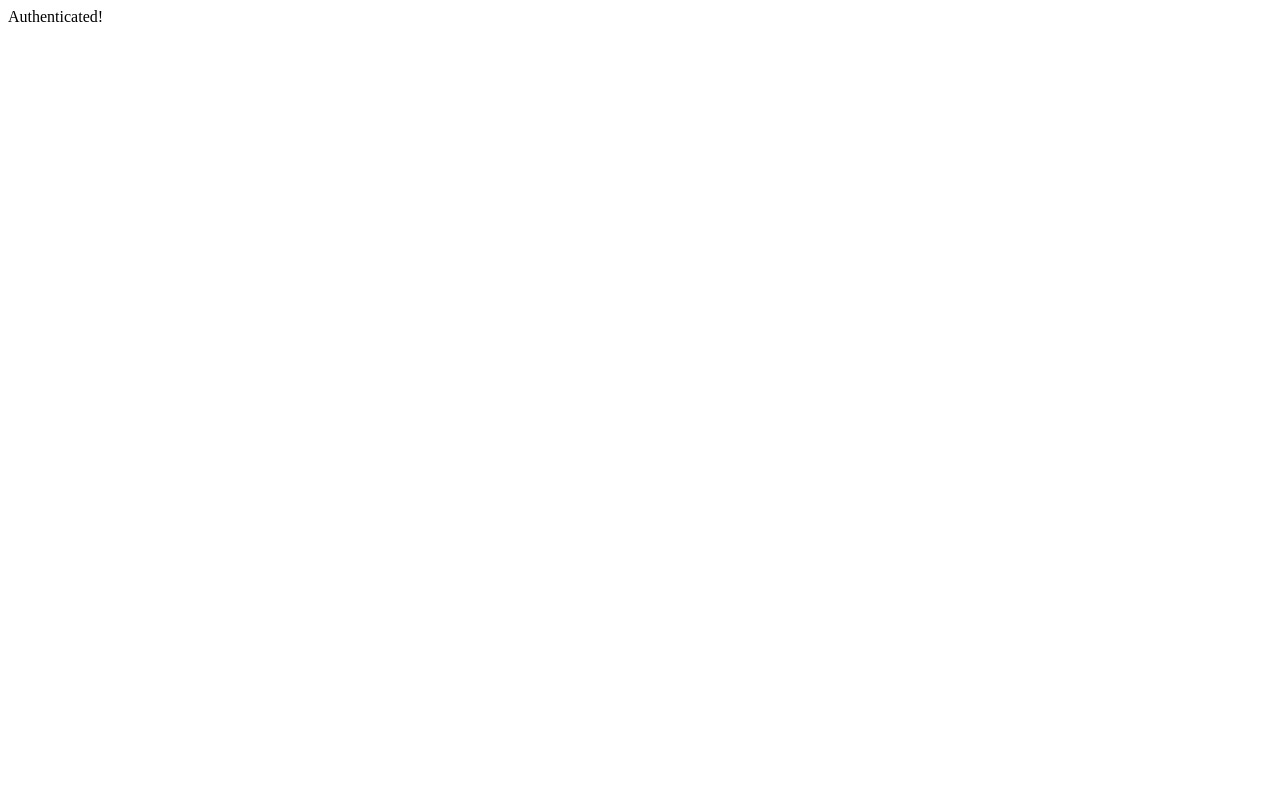
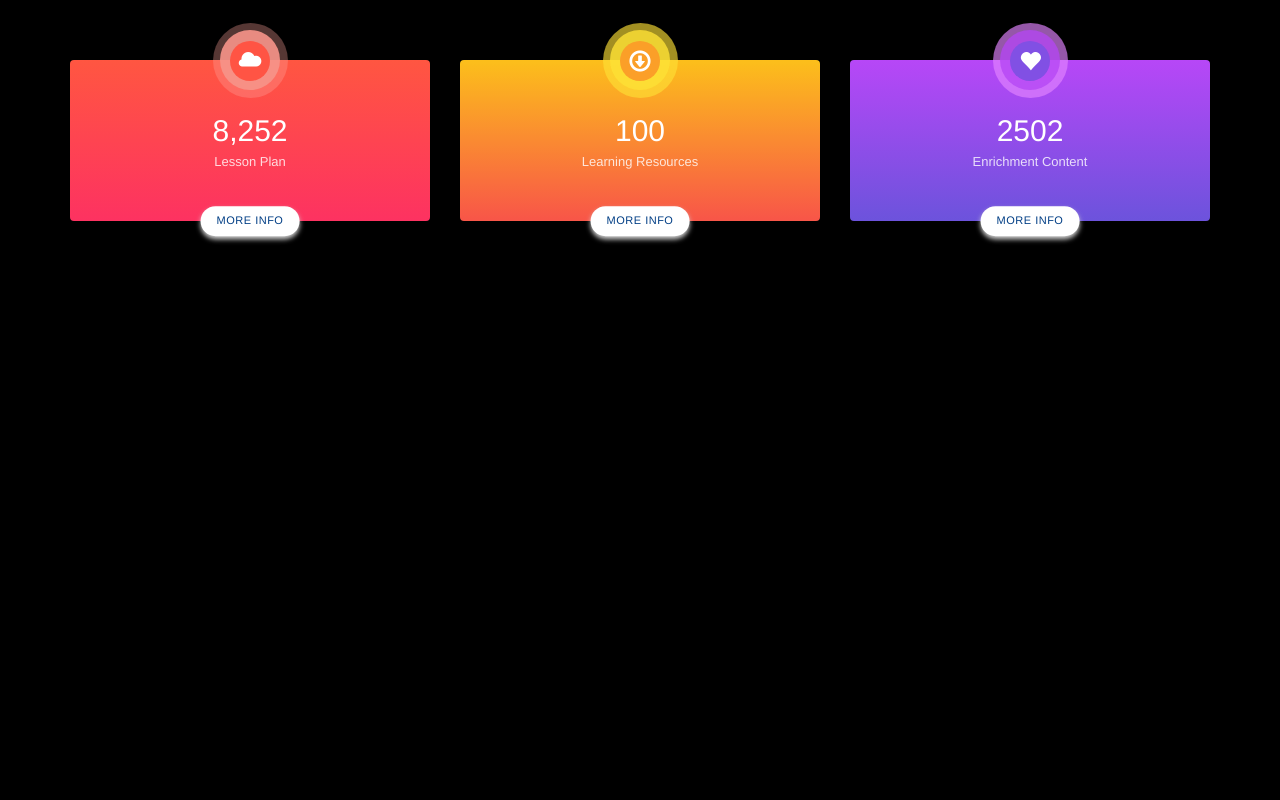
Before and after one commit to harisree-labs/aagneya-vyuh, a CodeIgniter app: page /vyuhcss/index.php/vyuh/index in a window 1280 px wide. Before the commit the page is almost empty. Run offline with CodeIgniter, Linux system fonts and the light colour scheme; some libraries are stand-ins or nearby versions.

Commit message:
about to start with view

```diff
--- a/application/controllers/User_authentication.php
+++ b/application/controllers/User_authentication.php
@@ -125,7 +125,7 @@ class User_Authentication extends CI_Controller
         // echo $this->session->userdata('email');
 
         // Redirect to login page
-        redirect('/user_authentication');
+        //redirect('/user_authentication');
     }
 
 }
--- a/application/controllers/Vyuh.php
+++ b/application/controllers/Vyuh.php
@@ -7,11 +7,16 @@ class Vyuh extends CI_Controller
         $this->load->model('level');
         $this->load->model('history');
         $this->load->model('user');
+
+//        $user_history['user_id'] = $this->session->userdata('id');
+//        $user_history['current_level'] = $this->session->userdata('level');
+//        $user_history['date'] = date("h:i:sa");
+//        $user_history['ip'] = $_SERVER['REMOTE_ADDR'];
     }
 
     public function index() {
-		$this->load->view('dashboard');
-	}
+        $this->load->view('dashboard');
+    }
 
     function dashboard() {
     	$this->load->view('dashboard');
@@ -23,14 +28,12 @@ class Vyuh extends CI_Controller
 
         $data = $this->level->get_next_question_for_user($email);
 
-        //$data['question'] = $row->question;
-        //$data['level_no'] = $row->level_no;
+        $user_history['user_id'] = $this->session->userdata('id');
+        $user_history['current_level'] = $this->session->userdata('level');
+        $user_history['date'] = date("h:i:sa");
+        $user_history['ip'] = $_SERVER['REMOTE_ADDR'];
 
-        $user_history['user_id'] = $this->session->userdata('id');
         $user_history['type'] = "PLAY_GAME";
-        $user_history['date'] = date("h:i:sa");
-        $user_history['current_level'] = $this->session->userdata('level');
-        $user_history['ip'] = $_SERVER['REMOTE_ADDR'];
         $user_history['details'] = json_encode($data);
 
         $this->history->log_user_activity($user_history);
--- a/application/models/History.php
+++ b/application/models/History.php
@@ -6,6 +6,7 @@ class History extends CI_Model {
         public $history_id;
         public $user_id;
         public $type;
+        public $details;
         public $date;
         public $current_level;
         public $ip;
@@ -13,16 +14,27 @@ class History extends CI_Model {
         public function __construct()//$user_id,$type,$current_level,$ip
         {
 
-//                $this->$user_id = $user_id;
-//                $this->$type = $type;
-//                $this->$date = date('Y-m-d H:i:s');
-//                $this->$current_level = $current_level;
-//                $this->$ip = $ip;
+//                $this->user_id = "10254";// $user_id;
+//                $this->type = "";//$type;
+//                $this->date = date('Y-m-d H:i:s');
+//                $this->current_level = "";//$current_level;
+//                $this->ip = "";//$ip;
 
         }
 
+//        public function __construct($user_id,$type,$current_level,$ip)
+//        {
+//
+//                $this->user_id = "10254";// $user_id;
+//                $this->type = $type;
+//                $this->date = date('Y-m-d H:i:s');
+//                $this->current_level = $current_level;
+//                $this->ip = $ip;
+//
+//        }
+
         public function log_user_activity($user_history){
-
+                //echo $this->user_id;
                 //echo "log user activity";
                 //print_r($user_history);
                 $this->db->insert('history',$user_history);
--- a/application/views/dashboard.php
+++ b/application/views/dashboard.php
@@ -1 +1,62 @@
-Authenticated!
+<html><head>
+
+<link href="/vyuh/assets/css/dashboard.css" rel="stylesheet">
+
+<link href="//netdna.bootstrapcdn.com/bootstrap/3.0.0/css/bootstrap.min.css" rel="stylesheet" id="bootstrap-css">
+<script src="//netdna.bootstrapcdn.com/bootstrap/3.0.0/js/bootstrap.min.js"></script>
+<script src="//code.jquery.com/jquery-1.11.1.min.js"></script>
+<!------ Include the above in your HEAD tag ---------->
+</head>
+
+<body>
+<div class="container">
+	<div class="row">
+		<div class="col-md-4">
+			<div class="dash-box dash-box-color-1">
+				<div class="dash-box-icon">
+					<i class="glyphicon glyphicon-cloud"></i>
+				</div>
+				<div class="dash-box-body">
+					<span class="dash-box-count">8,252</span>
+					<span class="dash-box-title">Lesson Plan</span>
+				</div>
+
+				<div class="dash-box-action">
+					<button>More Info</button>
+				</div>
+			</div>
+		</div>
+		<div class="col-md-4">
+			<div class="dash-box dash-box-color-2">
+				<div class="dash-box-icon">
+					<i class="glyphicon glyphicon-download"></i>
+				</div>
+				<div class="dash-box-body">
+					<span class="dash-box-count">100</span>
+					<span class="dash-box-title">Learning Resources</span>
+				</div>
+
+				<div class="dash-box-action">
+					<button>More Info</button>
+				</div>
+			</div>
+		</div>
+		<div class="col-md-4">
+			<div class="dash-box dash-box-color-3">
+				<div class="dash-box-icon">
+					<i class="glyphicon glyphicon-heart"></i>
+				</div>
+				<div class="dash-box-body">
+					<span class="dash-box-count">2502</span>
+					<span class="dash-box-title">Enrichment Content</span>
+				</div>
+
+				<div class="dash-box-action">
+					<button>More Info</button>
+				</div>
+			</div>
+		</div>
+	</div>
+</div>
+</body>
+</html>
--- /dev/null
+++ b/assets/css/dashboard.css
@@ -0,0 +1,114 @@
+html,body {
+    background-color: black !important;
+}
+.dash-box {
+    position: relative;
+    background: rgb(255, 86, 65);
+    background: -moz-linear-gradient(top, rgba(255, 86, 65, 1) 0%, rgba(253, 50, 97, 1) 100%);
+    background: -webkit-linear-gradient(top, rgba(255, 86, 65, 1) 0%, rgba(253, 50, 97, 1) 100%);
+    background: linear-gradient(to bottom, rgba(255, 86, 65, 1) 0%, rgba(253, 50, 97, 1) 100%);
+    filter: progid: DXImageTransform.Microsoft.gradient( startColorstr='#ff5641', endColorstr='#fd3261', GradientType=0);
+    border-radius: 4px;
+    text-align: center;
+    margin: 60px 0 50px;
+}
+.dash-box-icon {
+    position: absolute;
+    transform: translateY(-50%) translateX(-50%);
+    left: 50%;
+}
+.dash-box-action {
+    transform: translateY(-50%) translateX(-50%);
+    position: absolute;
+    left: 50%;
+}
+.dash-box-body {
+    padding: 50px 20px;
+}
+.dash-box-icon:after {
+    width: 60px;
+    height: 60px;
+    position: absolute;
+    background: rgba(247, 148, 137, 0.91);
+    content: '';
+    border-radius: 50%;
+    left: -10px;
+    top: -10px;
+    z-index: -1;
+}
+.dash-box-icon > i {
+    background: #ff5444;
+    border-radius: 50%;
+    line-height: 40px;
+    color: #FFF;
+    width: 40px;
+    height: 40px;
+	font-size:22px;
+}
+.dash-box-icon:before {
+    width: 75px;
+    height: 75px;
+    position: absolute;
+    background: rgba(253, 162, 153, 0.34);
+    content: '';
+    border-radius: 50%;
+    left: -17px;
+    top: -17px;
+    z-index: -2;
+}
+.dash-box-action > button {
+    border: none;
+    background: #FFF;
+    border-radius: 19px;
+    padding: 7px 16px;
+    text-transform: uppercase;
+    font-weight: 500;
+    font-size: 11px;
+    letter-spacing: .5px;
+    color: #003e85;
+    box-shadow: 0 3px 5px #d4d4d4;
+}
+.dash-box-body > .dash-box-count {
+    display: block;
+    font-size: 30px;
+    color: #FFF;
+    font-weight: 300;
+}
+.dash-box-body > .dash-box-title {
+    font-size: 13px;
+    color: rgba(255, 255, 255, 0.81);
+}
+
+.dash-box.dash-box-color-2 {
+    background: rgb(252, 190, 27);
+    background: -moz-linear-gradient(top, rgba(252, 190, 27, 1) 1%, rgba(248, 86, 72, 1) 99%);
+    background: -webkit-linear-gradient(top, rgba(252, 190, 27, 1) 1%, rgba(248, 86, 72, 1) 99%);
+    background: linear-gradient(to bottom, rgba(252, 190, 27, 1) 1%, rgba(248, 86, 72, 1) 99%);
+    filter: progid: DXImageTransform.Microsoft.gradient( startColorstr='#fcbe1b', endColorstr='#f85648', GradientType=0);
+}
+.dash-box-color-2 .dash-box-icon:after {
+    background: rgba(254, 224, 54, 0.81);
+}
+.dash-box-color-2 .dash-box-icon:before {
+    background: rgba(254, 224, 54, 0.64);
+}
+.dash-box-color-2 .dash-box-icon > i {
+    background: #fb9f28;
+}
+
+.dash-box.dash-box-color-3 {
+    background: rgb(183,71,247);
+    background: -moz-linear-gradient(top, rgba(183,71,247,1) 0%, rgba(108,83,220,1) 100%);
+    background: -webkit-linear-gradient(top, rgba(183,71,247,1) 0%,rgba(108,83,220,1) 100%);
+    background: linear-gradient(to bottom, rgba(183,71,247,1) 0%,rgba(108,83,220,1) 100%);
+    filter: progid:DXImageTransform.Microsoft.gradient( startColorstr='#b747f7', endColorstr='#6c53dc',GradientType=0 );
+}
+.dash-box-color-3 .dash-box-icon:after {
+    background: rgba(180, 70, 245, 0.76);
+}
+.dash-box-color-3 .dash-box-icon:before {
+    background: rgba(226, 132, 255, 0.66);
+}
+.dash-box-color-3 .dash-box-icon > i {
+    background: #8150e4;
+}
```
